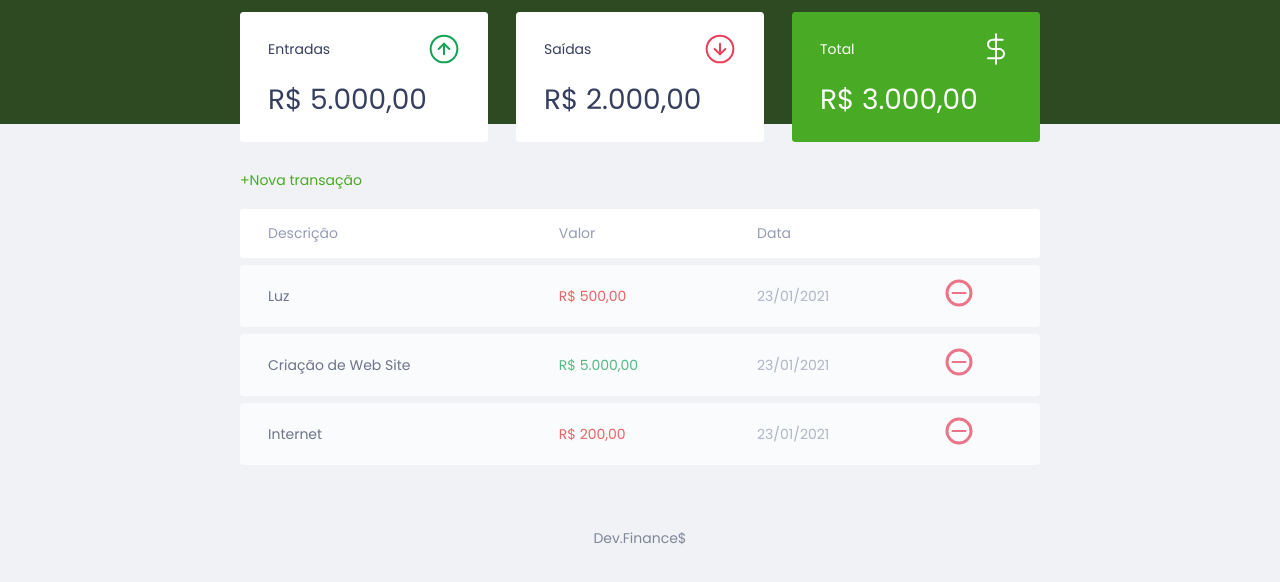
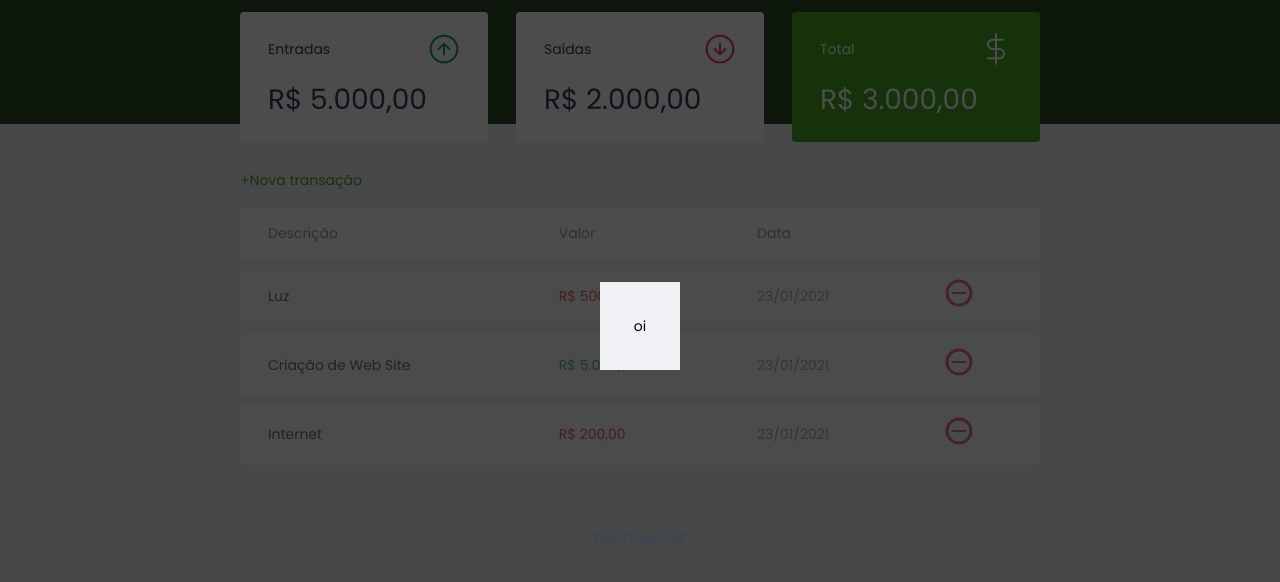
Before and after one commit to netomartins/Maratona_Discovery_1, a plain HTML site: page index.html in a window 1280 px wide. Shown: the part 74-656 px from the top of the page. Drawn offline with Linux system fonts and the light colour scheme.

Commit message:
chore: formatando o modal

```diff
--- a/index.html
+++ b/index.html
@@ -103,6 +103,13 @@
 
     </main>
 
+    <div class="modal-overlay active">
+        <div class="modal">
+
+            <p>oi</p>
+        </div>
+    </div>
+
     <footer id="footer">
         <p>Dev.Finance$</p>
     </footer>
--- a/style.css
+++ b/style.css
@@ -213,7 +213,34 @@ td.expense {
 }
 
 
+/*Modal ------------------------------------------*/
 
+.modal-overlay{
+
+    width: 100%;
+    height: 100%;
+
+    background-color: rgba(0,0,0,0.7);
+    position: fixed;
+    top:0;
+
+    display: flex;
+    align-items: center;
+    justify-content: center;
+
+    opacity: 0;
+    visibility: hidden;
+}
+
+.modal-overlay.active{
+    opacity: 1;
+    visibility: visible;
+
+}
+.modal{
+padding: 2.4rem;
+background: #f0f2f5;
+}
 
 
 
```
